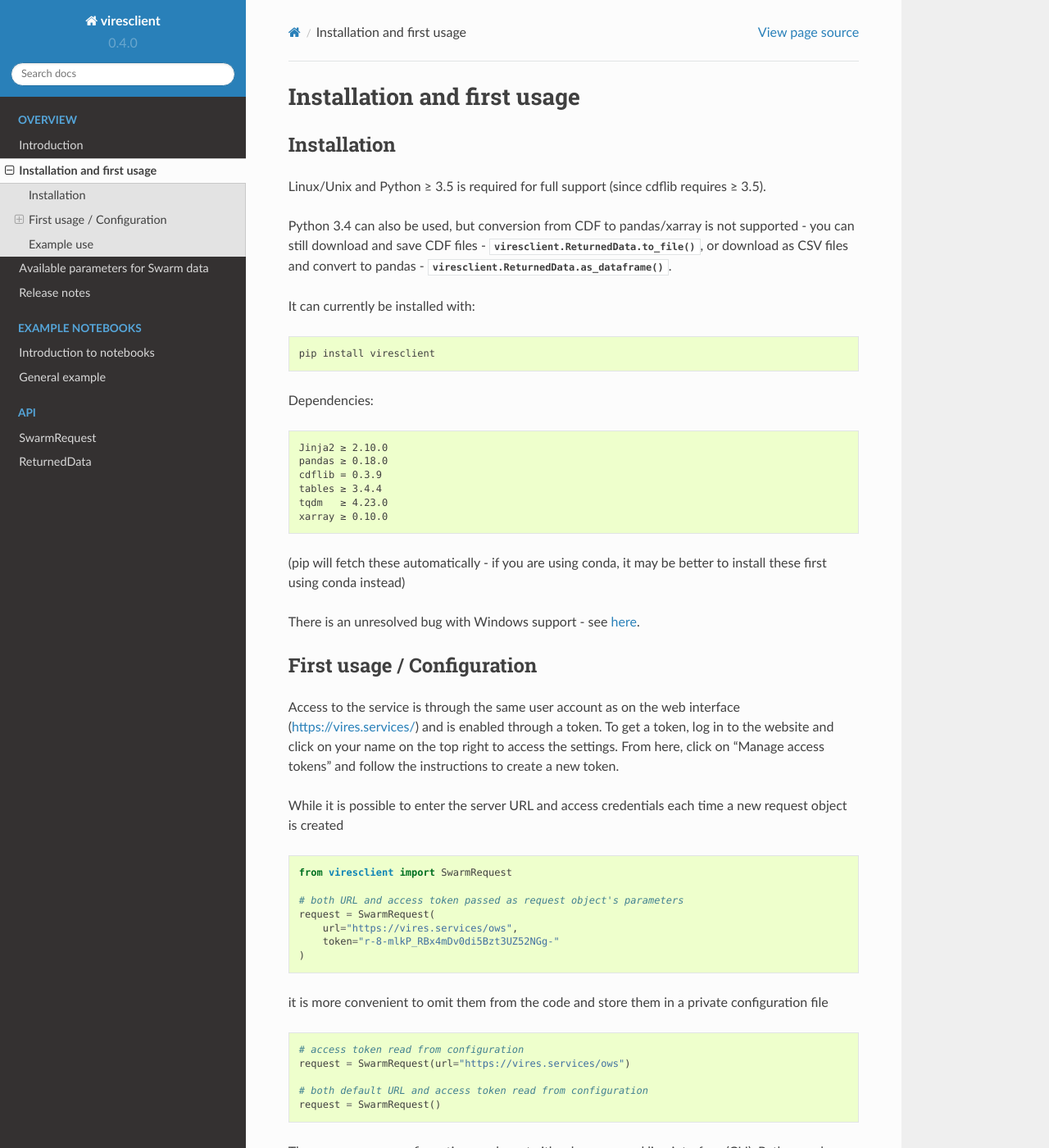
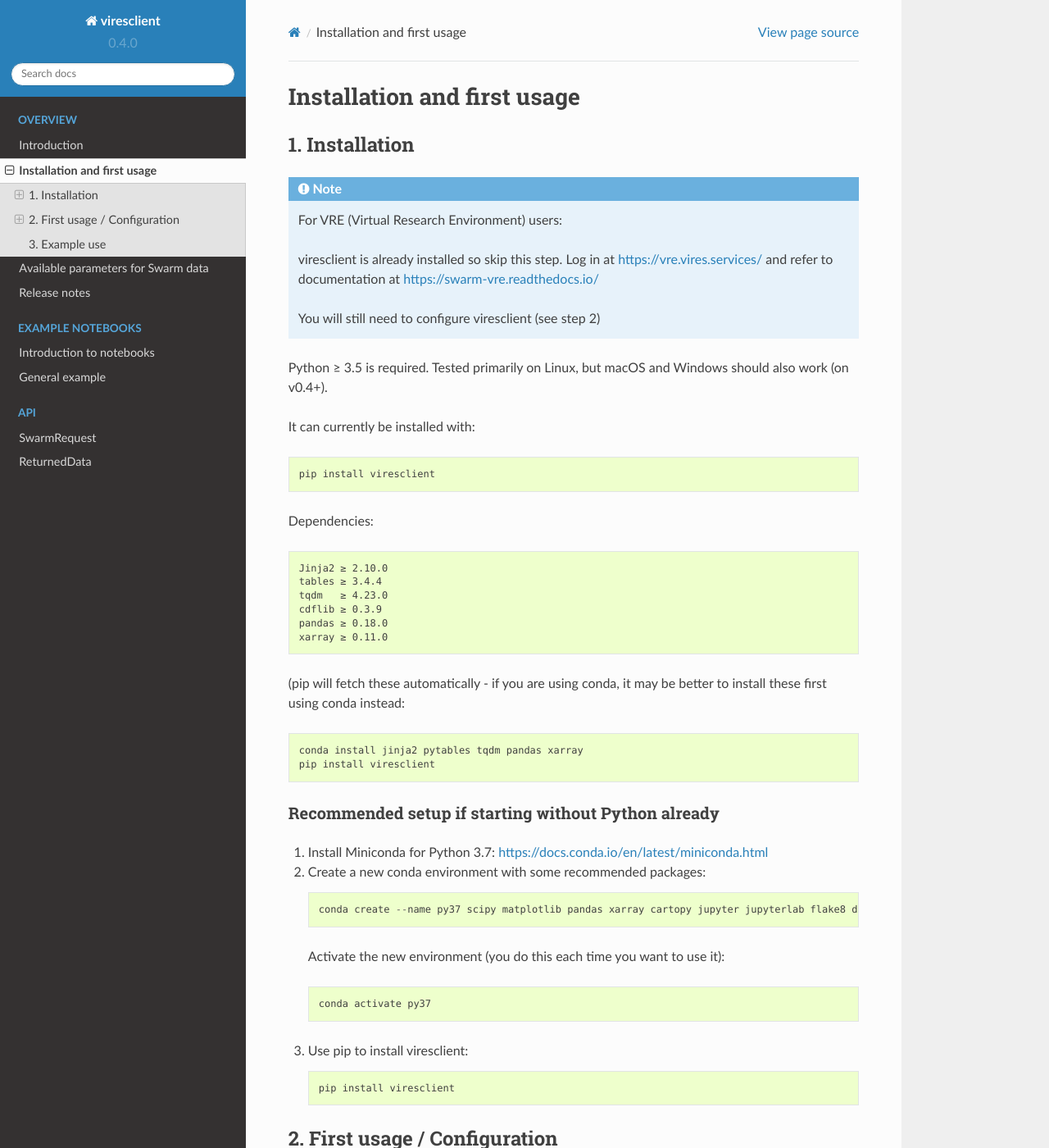
Before and after one commit to ESA-VirES/VirES-Python-Client, a Sphinx documentation site: the page built from docs/installation.rst, in a window 1280 px wide and 1400 px high. Shown: the whole window at 82% size. Built offline with Sphinx 7.4.7 and the Read the Docs theme 2.0.0, drawn with Linux system fonts in a browser that asks for light colours; formulas are drawn with MathJax 3; some of the changed text lies outside the part shown.

Commit message:
Update docs.

```diff
--- a/docs/conf.py
+++ b/docs/conf.py
@@ -96,7 +96,7 @@
 # Add any paths that contain custom static files (such as style sheets) here,
 # relative to this directory. They are copied after the builtin static files,
 # so a file named "default.css" will overwrite the builtin "default.css".
-html_static_path = ['_static']
+# html_static_path = ['_static']
 
 # Custom sidebar templates, must be a dictionary that maps document names
 # to template names.
--- a/docs/installation.rst
+++ b/docs/installation.rst
@@ -1,12 +1,16 @@
 Installation and first usage
 ============================
 
-Installation
-------------
+1. Installation
+---------------
 
-Linux/Unix and Python ≥ 3.5 is required for full support (since cdflib requires ≥ 3.5).
+.. note:: For VRE (Virtual Research Environment) users:
 
-Python 3.4 can also be used, but conversion from CDF to pandas/xarray is not supported - you can still download and save CDF files - :meth:`viresclient.ReturnedData.to_file`, or download as CSV files and convert to pandas - :meth:`viresclient.ReturnedData.as_dataframe`.
+  viresclient is already installed so skip this step. Log in at https://vre.vires.services/ and refer to documentation at https://swarm-vre.readthedocs.io/
+
+  You will still need to configure viresclient (see step 2)
+
+Python ≥ 3.5 is required. Tested primarily on Linux, but macOS and Windows should also work (on v0.4+).
 
 It can currently be installed with::
 
@@ -15,20 +19,49 @@
 Dependencies::
 
   Jinja2 ≥ 2.10.0
-  pandas ≥ 0.18.0
-  cdflib = 0.3.9
   tables ≥ 3.4.4
   tqdm   ≥ 4.23.0
-  xarray ≥ 0.10.0
+  cdflib ≥ 0.3.9
+  pandas ≥ 0.18.0
+  xarray ≥ 0.11.0
 
-(pip will fetch these automatically - if you are using conda, it may be better to install these first using conda instead)
+(pip will fetch these automatically - if you are using conda, it may be better to install these first using conda instead::
 
-There is an unresolved bug with Windows support - see here_.
+    conda install jinja2 pytables tqdm pandas xarray
+    pip install viresclient
 
-.. _here: https://github.com/ESA-VirES/VirES-Python-Client/issues/1
+Recommended setup if starting without Python already
+^^^^^^^^^^^^^^^^^^^^^^^^^^^^^^^^^^^^^^^^^^^^^^^^^^^^
 
-First usage / Configuration
----------------------------
+1. Install Miniconda for Python 3.7: https://docs.conda.io/en/latest/miniconda.html
+2. Create a new conda environment with some recommended packages::
+
+    conda create --name py37 scipy matplotlib pandas xarray cartopy jupyter jupyterlab flake8 dask h5py netCDF4 jinja2 pytables tqdm
+
+  Activate the new environment (you do this each time you want to use it)::
+
+    conda activate py37
+
+3. Use pip to install viresclient::
+
+    pip install viresclient
+
+
+
+2. First usage / Configuration
+------------------------------
+
+.. note:: For Jupyter notebook users:
+
+  The instructions for first time usage are also provided as a Jupyter notebook which you might find easier to use. Download the notebook to your environment and follow the instructions.
+
+  https://github.com/smithara/viresclient_examples/blob/master/0_first_usage.ipynb
+
+  To download the whole example repository, open a terminal and do::
+
+    git clone https://github.com/smithara/viresclient_examples.git
+
+  then launch the notebook, ``viresclient_examples/0_first_usage.ipynb``
 
 Access to the service is through the same user account as on the web interface (https://vires.services/) and is enabled through a token. To get a token, log in to the website and click on your name on the top right to access the settings. From here, click on "Manage access tokens" and follow the instructions to create a new token.
 
@@ -124,8 +157,12 @@
     request = SwarmRequest(url="https://staging.viresdisc.vires.services/ows")
 
 
-Example use
------------
+3. Example use
+--------------
+
+.. note::
+
+  A brief introduction is given here. For more possibilities, see :doc:`notebook_intro`
 
 Choose which collection to access (see :doc:`available_parameters` for more options):
 
@@ -162,14 +199,12 @@
 
   request.set_range_filter("Longitude", 0, 90)
 
-Specify the time range from which to retrieve data, make the request to the server (specifying the output file format, currently either csv or cdf):
+Specify the time range from which to retrieve data, make the request to the server:
 
 .. code-block:: python
 
   data = request.get_between(start_time=dt.datetime(2016,1,1),
-                             end_time=dt.datetime(2016,1,2),
-                             filetype="cdf",
-                             asynchronous=True)
+                             end_time=dt.datetime(2016,1,2))
 
 Transfer your data to a pandas.DataFrame_, or a xarray.Dataset_, or just save it as is:
 
@@ -184,9 +219,12 @@
   data.to_file('outfile.cdf', overwrite=False)
 
 The returned data has columns for:
+
  - ``Spacecraft, Timestamp, Latitude, Longitude, Radius``
  - those specified by ``measurements`` and ``auxiliaries``
+
 ... and model values and residuals, named as:
+
    - ``F_<model_id>``           -- scalar field
    - ``B_NEC_<model_id>``       -- vector field
    - ``F_res_<model_id>``       -- scalar field residual (``F - F_<model_id>``)
```
Also changed, not shown: docs/available_parameters.rst (+16 -4 lines), docs/notebook_intro.rst (+17 -0 lines), docs/readme.rst (+7 -1 lines), docs/release_notes.rst (+36 -0 lines), docs/notebooks/simple_example.ipynb, 3 other files.
